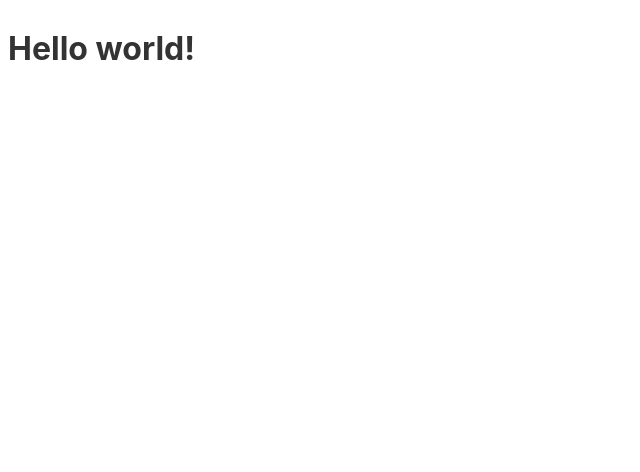
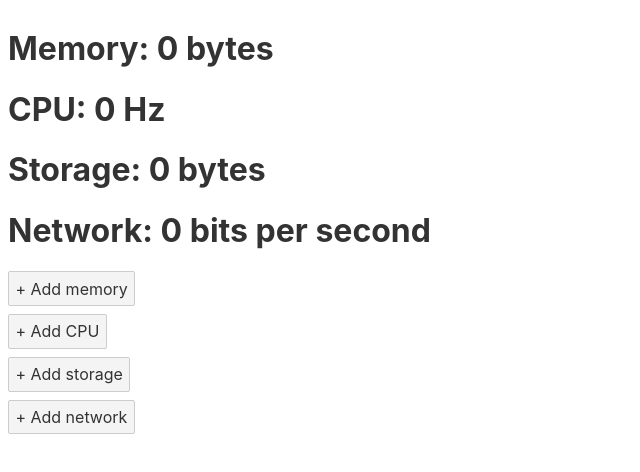
Before and after one commit to rcvink/simulation-proto, a Svelte app: page / in a window 1280 px wide. Shown: the top 472 px of the page, without its empty margins (0-640 px from the left). Built offline with nearby package versions, Linux system fonts and the light colour scheme.

Commit message:
add memory, cpu, storage and network

```diff
--- a/src/App.svelte
+++ b/src/App.svelte
@@ -1,5 +1,20 @@
 <script>
-	let name = 'world';
+	import {
+		memoryCount,
+		cpuCount,
+		storageCount,
+		networkCount
+	} from './stores.js';
+	import Incrementer from './Incrementer.svelte';
 </script>
 
-<h1>Hello {name}!</h1>
+<h1>Memory: {$memoryCount} bytes</h1>
+<h1>CPU: {$cpuCount} Hz</h1>
+<h1>Storage: {$storageCount} bytes</h1>
+<h1>Network: {$networkCount} bits per second</h1>
+
+
+<Incrementer count={memoryCount} label="memory"/>
+<Incrementer count={cpuCount} label="CPU"/>
+<Incrementer count={storageCount} label="storage"/>
+<Incrementer count={networkCount} label="network"/>
--- /dev/null
+++ b/src/Incrementer.svelte
@@ -0,0 +1,14 @@
+<script>
+	export let count = 0;
+	export let label;
+
+	function increment() {
+		count.update(n => n + 1);
+	}
+</script>
+
+<div>
+	<button on:click={increment}>
+		+ Add {label}
+	</button>
+</div>
--- /dev/null
+++ b/src/stores.js
@@ -0,0 +1,6 @@
+import { writable } from 'svelte/store';
+
+export const memoryCount = writable(0);
+export const cpuCount = writable(0);
+export const storageCount = writable(0);
+export const networkCount = writable(0);
```
